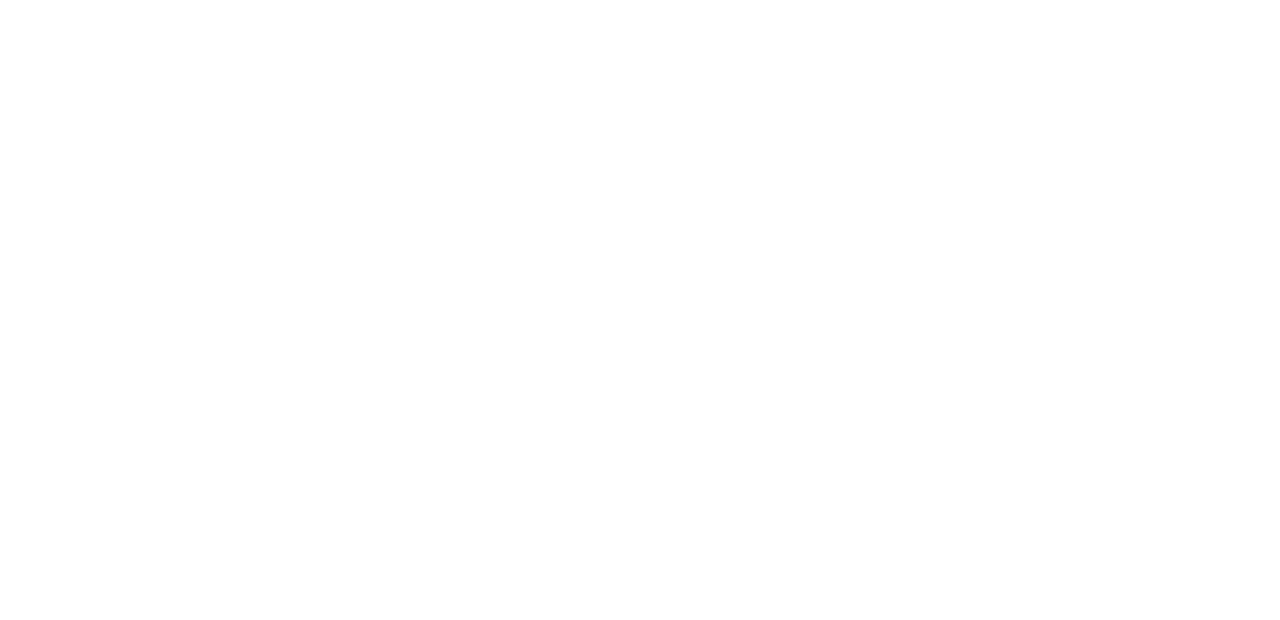
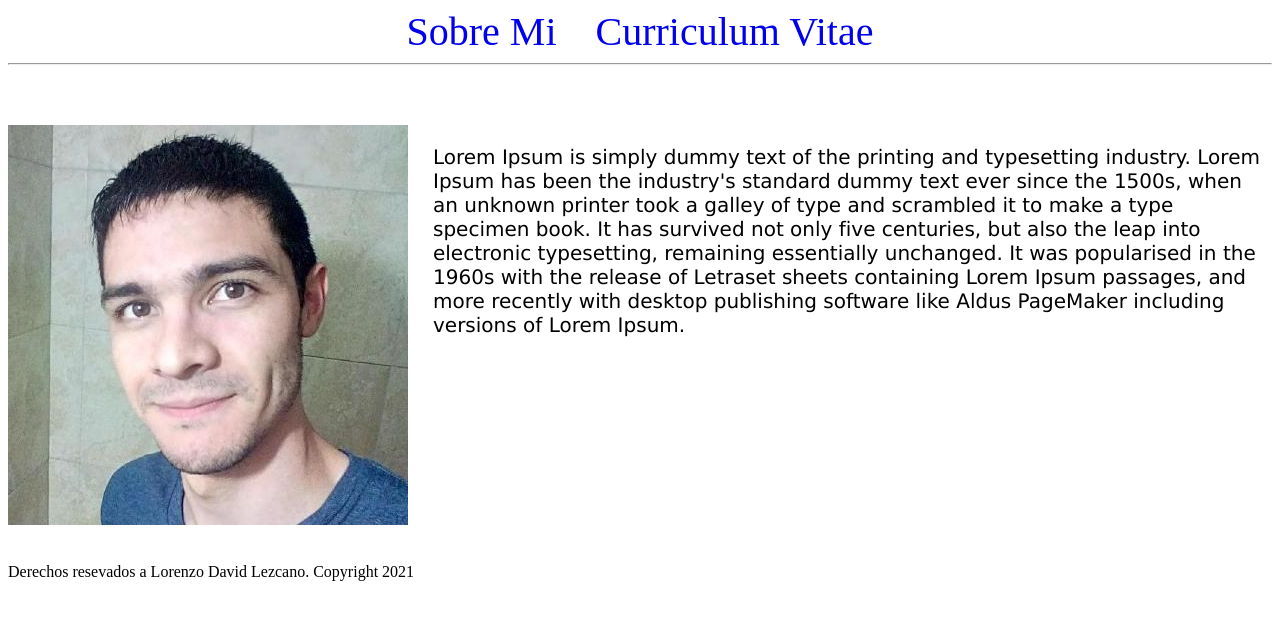
Before and after one commit to lordlez/personalweb, a plain HTML site: page index.html in a window 1280 px wide. Drawn offline with Linux system fonts and the light colour scheme.

Commit message:
Estructura de hmtl y css v1

```diff
--- a/index.html
+++ b/index.html
@@ -2,9 +2,52 @@
 <html lang="es">
     <head>
         <meta charset="utf-8">
-        <link rel="sylesheet" type="text/css" href="style.css">
+        <link type="text/css" rel="stylesheet" href="style.css">
         <script type="text/javascript" src="code.js"></script>
     </head>
     <body>
+        <!-- Cabezera web, barra de navegacion-->
+        <header>
+            <nav>
+                <div class="container-nav">
+                    <a id="about-me" href="index.html">Sobre Mi</a>
+                    <a id="curriculum-vitae" href="cv">Curriculum Vitae</a>
+                </div>
+            </nav>
+        </header>
+
+        <hr>
+        <!--Seccion del cuerpo de la web Sobre Mi-->
+        <section>
+            <div class="flex-container">
+                <div>
+                    <img src="lordlez.jpg">
+                </div>
+                <div>
+                    <p>Lorem Ipsum is simply dummy text of the printing and typesetting industry.
+                   Lorem Ipsum has been the industry's standard dummy text ever since the 1500s,
+                   when an unknown printer took a galley of type and scrambled it to make a type
+                   specimen book. It has survived not only five centuries, but also the leap into
+                   electronic typesetting, remaining essentially unchanged. It was popularised in
+                   the 1960s with the release of Letraset sheets containing Lorem Ipsum passages,
+                   and more recently with desktop publishing software like Aldus PageMaker
+                   including versions of Lorem Ipsum.
+                    </p>
+                </div>
+            </div>
+            <!--Contenedor de las redes socuales / contacto-->
+            <div class="social-media">
+                <img>
+                <img>
+                <img>
+                <img>
+                <img>
+            </div>
+        </section>
+        <!--Parte final de la web con derechos y creador de la misma-->
+        <footer>
+            <p>Derechos resevados a Lorenzo David Lezcano. Copyright 2021</p>
+        </footer>
+
     </body>
 </html>
--- a/style.css
+++ b/style.css
@@ -1,3 +1,32 @@
-.titulo{
-    background-color:red;
+.container-nav{
+    text-align: center;
 }
+
+#about-me{
+    text-decoration: none;
+    margin-left: 35px;
+    margin-left: 35px;
+    font-size: 40px;
+}
+
+#curriculum-vitae{
+    text-decoration: none;
+    margin-right: 35px;
+    margin-left: 35px;
+    font-size: 40px;
+}
+
+section{
+    margin-top: 60px;
+}
+
+.flex-container{
+    display: flex;
+    flex-direction: row;
+}
+
+.flex-container div p{
+    margin-left: 25px;
+    font-size: 20px;
+    font-family: Verdana, Geneva, Tahoma, sans-serif;
+}
```
